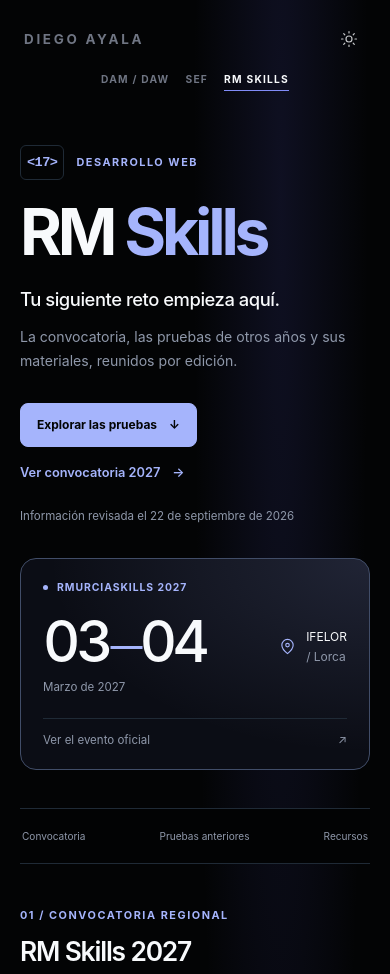
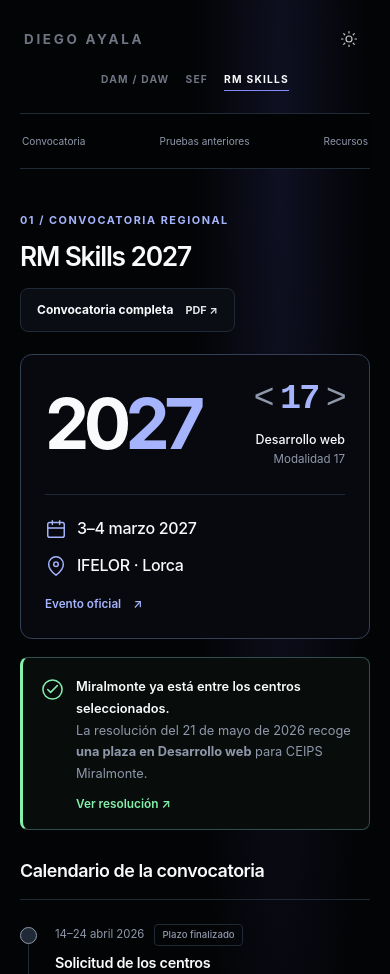
Before and after one commit to diegaless/slides.diegoayala.com, a plain HTML site: page rm-skills/index.html in a window 390 px wide. Shown: the top 974 px of the page. Drawn offline with Linux system fonts and the light colour scheme.

Commit message:
Remove duplicate RM Skills hero and preserve the site menu

```diff
--- a/rm-skills/index.html
+++ b/rm-skills/index.html
@@ -27,27 +27,6 @@
     </header>
 
     <main id="contenido" class="skills-main">
-      <section class="skills-hero" aria-labelledby="page-title">
-        <div class="hero-copy">
-          <p class="eyebrow"><span class="skill-mark" aria-hidden="true">&lt;17&gt;</span> Desarrollo web</p>
-          <h1 id="page-title">RM <span>Skills</span></h1>
-          <p class="hero-intro">Tu siguiente reto empieza aquí.</p>
-          <p class="hero-description">La convocatoria, las pruebas de otros años y sus materiales, reunidos por edición.</p>
-          <div class="hero-actions">
-            <a class="skills-button primary" href="#pruebas">Explorar las pruebas <span aria-hidden="true">↓</span></a>
-            <a class="text-link" href="#convocatoria">Ver convocatoria 2027 <span aria-hidden="true">→</span></a>
-          </div>
-          <p class="review-date">Información revisada el <time datetime="2026-09-22">22 de septiembre de 2026</time></p>
-        </div>
-        <aside class="event-card" aria-label="Próxima competición regional">
-          <div class="event-card-top"><span class="status-dot" aria-hidden="true"></span> RMurciaSkills 2027</div>
-          <p class="event-days">03<span>—</span>04</p>
-          <p class="event-month">Marzo de 2027</p>
-          <div class="event-location"><svg viewBox="0 0 24 24" aria-hidden="true"><path d="M20 10c0 6-8 12-8 12S4 16 4 10a8 8 0 1 1 16 0Z"></path><circle cx="12" cy="10" r="2.5"></circle></svg><span>IFELOR <span class="muted">/ Lorca</span></span></div>
-          <a class="event-source" href="https://www.llegarasalto.com/rmurciaskills2027/" target="_blank" rel="noopener noreferrer">Ver el evento oficial <span aria-hidden="true">↗</span></a>
-        </aside>
-      </section>
-
       <nav class="skills-contents" aria-label="Contenido de RM Skills">
         <a href="#convocatoria"><span>01</span> Convocatoria</a>
         <a href="#pruebas"><span>02</span> Pruebas anteriores</a>
@@ -56,7 +35,7 @@
 
       <section id="convocatoria" class="skills-section" aria-labelledby="convocatoria-title">
         <div class="section-heading">
-          <div><p class="eyebrow">01 / Convocatoria regional</p><h2 id="convocatoria-title">RM Skills 2027</h2></div>
+          <div><p class="eyebrow">01 / Convocatoria regional</p><h1 id="convocatoria-title">RM Skills 2027</h1></div>
           <a class="skills-button" href="https://servicios.educarm.es/templates/portal/ficheros/websDinamicas/45/Convocatoria%20C.I%2052775%2013-4-26.pdf" target="_blank" rel="noopener noreferrer">Convocatoria completa <span class="file-label">PDF ↗</span></a>
         </div>
 
--- a/rm-skills/skills.css
+++ b/rm-skills/skills.css
@@ -38,22 +38,6 @@
 .skills-page .muted { color: var(--muted); }
 .skills-page .eyebrow { margin: 0 0 12px; color: var(--skills-accent); font-size: .68rem; font-weight: 750; letter-spacing: .14em; text-transform: uppercase; }
 
-.skills-hero {
-  display: grid;
-  grid-template-columns: minmax(0, 1fr) 320px;
-  gap: 70px;
-  align-items: center;
-  padding: 52px 0 64px;
-}
-
-.hero-copy > .eyebrow { display: flex; align-items: center; gap: 12px; }
-.skill-mark { padding: 5px 6px; border: 1px solid var(--line); border-radius: 6px; font-family: ui-monospace, monospace; font-size: .85rem; letter-spacing: -.04em; }
-.skills-hero h1 { margin: 20px 0 12px; font-size: clamp(3.6rem, 7vw, 6.2rem); line-height: 1; letter-spacing: -.065em; font-weight: 720; }
-.skills-hero h1 span { color: var(--skills-accent); }
-.skills-page .hero-intro { margin: 24px 0 10px; font-size: clamp(1.15rem, 2vw, 1.5rem); font-weight: 500; letter-spacing: -.025em; }
-.hero-description { max-width: 510px; margin: 0; color: var(--muted); font-size: 1rem; }
-.hero-actions { display: flex; flex-wrap: wrap; align-items: center; gap: 20px; margin: 30px 0 0; }
-.skills-page .review-date { margin: 23px 0 0; color: var(--muted); font-size: .72rem; }
 
 .skills-button {
   display: inline-flex;
@@ -73,31 +57,10 @@
 }
 
 .skills-button:hover { border-color: var(--skills-accent); background: color-mix(in srgb, var(--skills-accent) 8%, var(--skills-panel)); }
-.skills-button.primary { background: var(--skills-accent); color: var(--bg); border-color: var(--skills-accent); }
-:root[data-theme="light"] .skills-button.primary { color: white; }
-.skills-button.primary:hover { background: color-mix(in srgb, var(--skills-accent) 85%, var(--ink)); }
 .text-link { display: inline-flex; align-items: center; gap: 12px; color: var(--skills-accent); font-size: .8rem; font-weight: 600; line-height: 1.6; }
 .text-link:hover { text-decoration: underline; text-underline-offset: 4px; }
 .file-label { font-size: .68rem; font-weight: 650; white-space: nowrap; opacity: .9; }
 
-.event-card {
-  position: relative;
-  overflow: hidden;
-  padding: 26px 28px 20px;
-  border: 1px solid color-mix(in srgb, var(--skills-accent) 25%, var(--line));
-  border-radius: 16px;
-  background: radial-gradient(ellipse at 100% 0, color-mix(in srgb, var(--skills-accent) 14%, transparent), transparent 65%), var(--skills-panel);
-}
-
-.event-card-top { display: flex; gap: 9px; align-items: center; color: var(--skills-accent); font-size: .65rem; letter-spacing: .09em; text-transform: uppercase; font-weight: 700; }
-.status-dot { width: 5px; height: 5px; border-radius: 100%; background: currentColor; }
-.skills-page .event-days { margin: 24px 0 0; font-size: 4.8rem; line-height: 1.25; font-weight: 500; letter-spacing: -.08em; font-variant-numeric: tabular-nums; }
-.event-days span { color: var(--skills-accent); font-size: 2.8rem; vertical-align: .18em; margin: 0 2px; }
-.skills-page .event-month { margin: 0; color: var(--muted); font-size: .85rem; }
-.event-location { display: flex; align-items: center; gap: 10px; margin: 30px 0 24px; font-size: .85rem; }
-.event-location svg { width: 17px; height: 17px; color: var(--skills-accent); }
-.event-source { display: flex; justify-content: space-between; gap: 14px; padding-top: 18px; border-top: 1px solid var(--line); color: var(--muted); font-size: .72rem; }
-.event-source:hover { color: var(--skills-accent); }
 
 .skills-contents {
   position: sticky;
@@ -118,7 +81,7 @@
 .skills-section { padding: 66px 0; scroll-margin-top: 85px; }
 .skills-section + .skills-section { border-top: 1px solid var(--line); }
 .section-heading { display: flex; flex-wrap: wrap; justify-content: space-between; align-items: end; gap: 18px; margin-bottom: 28px; }
-.skills-page h2 { margin: 0; font-size: clamp(1.65rem, 3vw, 2.15rem); line-height: 1.2; font-weight: 600; letter-spacing: -.045em; }
+.skills-page .section-heading h1, .skills-page h2 { margin: 0; font-size: clamp(1.65rem, 3vw, 2.15rem); line-height: 1.2; font-weight: 600; letter-spacing: -.045em; }
 .section-intro { max-width: 730px; margin: -9px 0 30px; color: var(--muted); font-size: .9rem; }
 .skills-page .small-title { margin: 0 0 24px; font-size: .85rem; font-weight: 600; }
 
@@ -251,10 +214,6 @@
 .skills-page .site-footer { border-top: 1px solid var(--line-soft); }
 
 @media (max-width: 1000px) {
-  .skills-hero { gap: 32px; grid-template-columns: minmax(0, 1fr) 280px; }
-  .event-card { padding: 24px; }
-  .skills-page .event-days { font-size: 4.2rem; }
-  .hero-actions { gap: 16px; }
   .call-grid { gap: 30px; }
   .call-banner { grid-template-columns: 1fr .8fr 1.3fr; gap: 24px; padding: 28px; }
   .call-venue { padding-left: 24px; }
@@ -269,18 +228,6 @@
 
 @media (max-width: 720px) {
   .skills-main { width: calc(100% - 40px); }
-  .skills-hero { grid-template-columns: minmax(0, 1fr); gap: 32px; padding: 32px 0 38px; }
-  .skills-hero h1 { font-size: 4rem; }
-  .skills-page .hero-intro { margin-top: 20px; }
-  .hero-description { font-size: .88rem; max-width: 430px; }
-  .event-card { display: grid; grid-template-columns: minmax(0, 1fr) auto; column-gap: 20px; padding: 22px; }
-  .event-card-top { grid-column: 1 / -1; }
-  .skills-page .event-days { grid-column: 1; margin-top: 12px; font-size: 3.6rem; }
-  .event-days span { font-size: 2rem; }
-  .skills-page .event-month { grid-column: 1; font-size: .72rem; }
-  .event-location { grid-column: 2; grid-row: 2 / 4; align-self: center; margin: 0; font-size: .75rem; }
-  .event-location > span { display: grid; gap: 5px; }
-  .event-source { grid-column: 1 / -1; margin-top: 20px; padding-top: 14px; }
   .skills-contents { gap: 0; justify-content: space-between; }
   .skills-contents a { font-size: .63rem; min-height: 54px; }
   .skills-contents a span { display: none; }
@@ -342,9 +289,6 @@
   .exam-summary { grid-column: 1; }
   .exam-toggle { grid-column: 2; grid-row: 1 / 3; }
   .exam-modules { grid-template-columns: 1fr; }
-  .event-card { padding: 18px; gap: 0 10px; }
-  .skills-page .event-days { font-size: 3.1rem; }
-  .skills-hero h1 { font-size: 3.5rem; }
   .exam-meta { flex-wrap: wrap; gap: 6px; }
 }
 
@@ -352,9 +296,6 @@
   .skills-page { color: #111; background: white; --ink: #111; --muted: #555; --bg: #fff; --line: #ddd; --skills-panel: #fff; --skills-panel-soft: #fff; --skills-accent: #333; --skills-positive: #333; }
   .skills-page .site-header, .skills-page .site-footer, .skills-contents, .skip-link { display: none; }
   .skills-main { width: 100%; }
-  .skills-hero { padding: 0 0 28px; gap: 24px; grid-template-columns: 1fr 240px; }
-  .skills-hero h1 { font-size: 3rem; }
   .skills-section { padding: 28px 0; }
   .exam, .school-notice, .call-banner { break-inside: avoid; }
-  .event-card { background: white; }
 }
--- a/scripts/check-rm-skills.cjs
+++ b/scripts/check-rm-skills.cjs
@@ -24,7 +24,7 @@
     assert.equal(await page.locator("[data-subject-resources] button.subject-link").count(), 6);
     await page.locator(".section-nav").getByRole("link", { name: "RM Skills", exact: true }).click();
     await page.waitForURL("**/rm-skills/");
-    assert.equal(await page.locator("h1").textContent(), "RM Skills");
+    assert.equal(await page.locator("h1").textContent(), "RM Skills 2027");
     assert.equal(await page.locator("html").getAttribute("data-theme"), "dark");
 
     // Local links and section destinations must resolve, including nested routes.
```
Also changed, not shown: docs/rm-skills/README.md.
